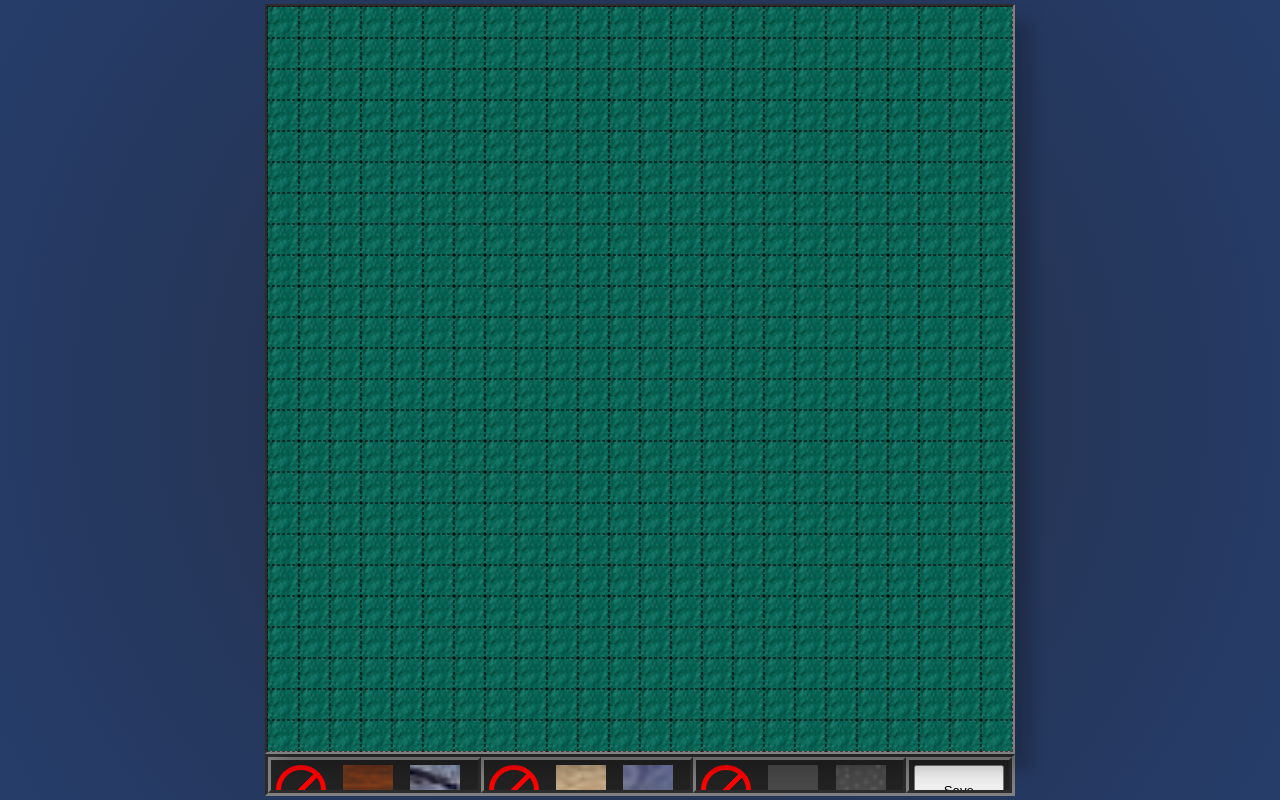
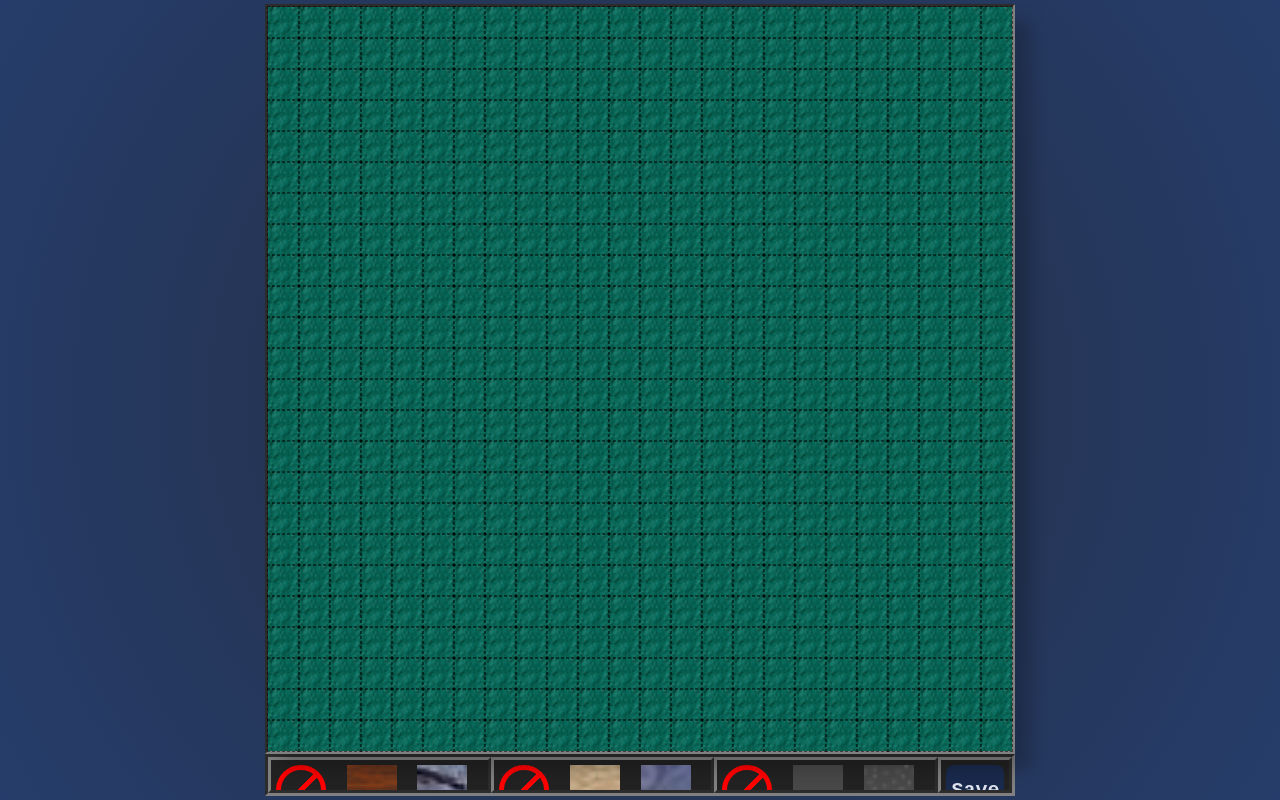
Before and after one commit to HectorVilas/untitled-roguelike-game, a plain HTML site: page map-editor.html in a window 1280 px wide. Drawn offline with Linux system fonts and the light colour scheme.

Commit message:
style buttons

```diff
--- a/map-editor.css
+++ b/map-editor.css
@@ -38,7 +38,7 @@ body {
   width: 100%;
   height: 100%;
   display: grid;
-  grid-template-columns: repeat(3, 2fr) 1fr;
+  grid-template-columns: repeat(3, 3fr) 1fr;
   grid-template-rows: 1fr;
   overflow: hidden;
 }
@@ -75,6 +75,22 @@ body {
   border: 5px solid red;
   border-radius: 50%;
 }
+.tiles-list button {
+  background-color: hsl(220, 50%, 20%);
+  color: hsl(220, 30%, 90%);
+  /* color: white; */
+  font-weight: 800;
+  font-size: 1rem;
+  font-family: monospace, Impact, Haettenschweiler, 'Arial Narrow Bold', sans-serif;
+  font-size: 1.25rem;
+  border: none;
+  border-radius: .5rem;
+}.tiles-list button:hover {
+  background-color: hsl(220, 50%, 25%);
+}.tiles-list button:active {
+  background-color: hsl(220, 50%, 18%);
+}
+
 
 .floor-list .tile-btn.wood {background-image: url(./media/images/tiles/floor-wood.png);}
 .floor-list .tile-btn.stone {background-image: url(./media/images/tiles/floor-stone.png);}
```
